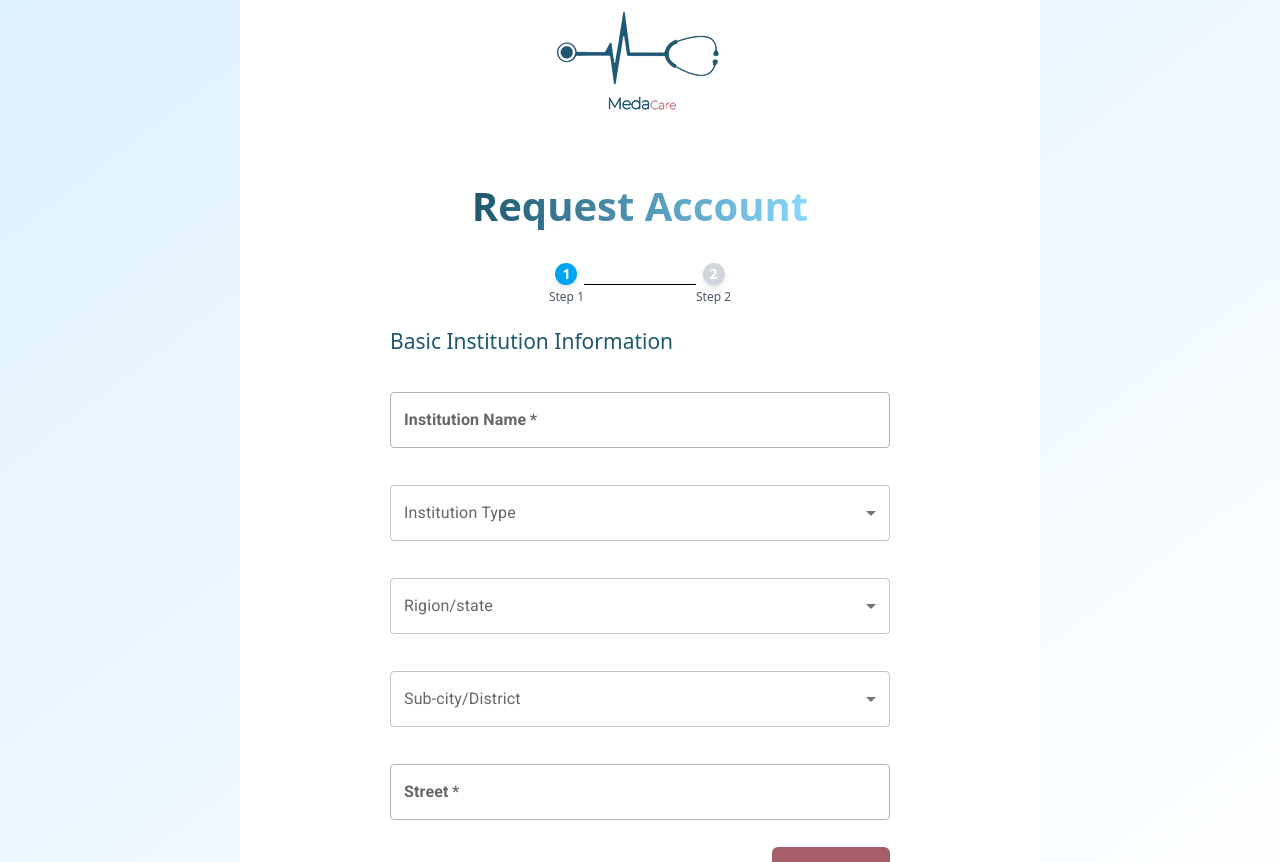
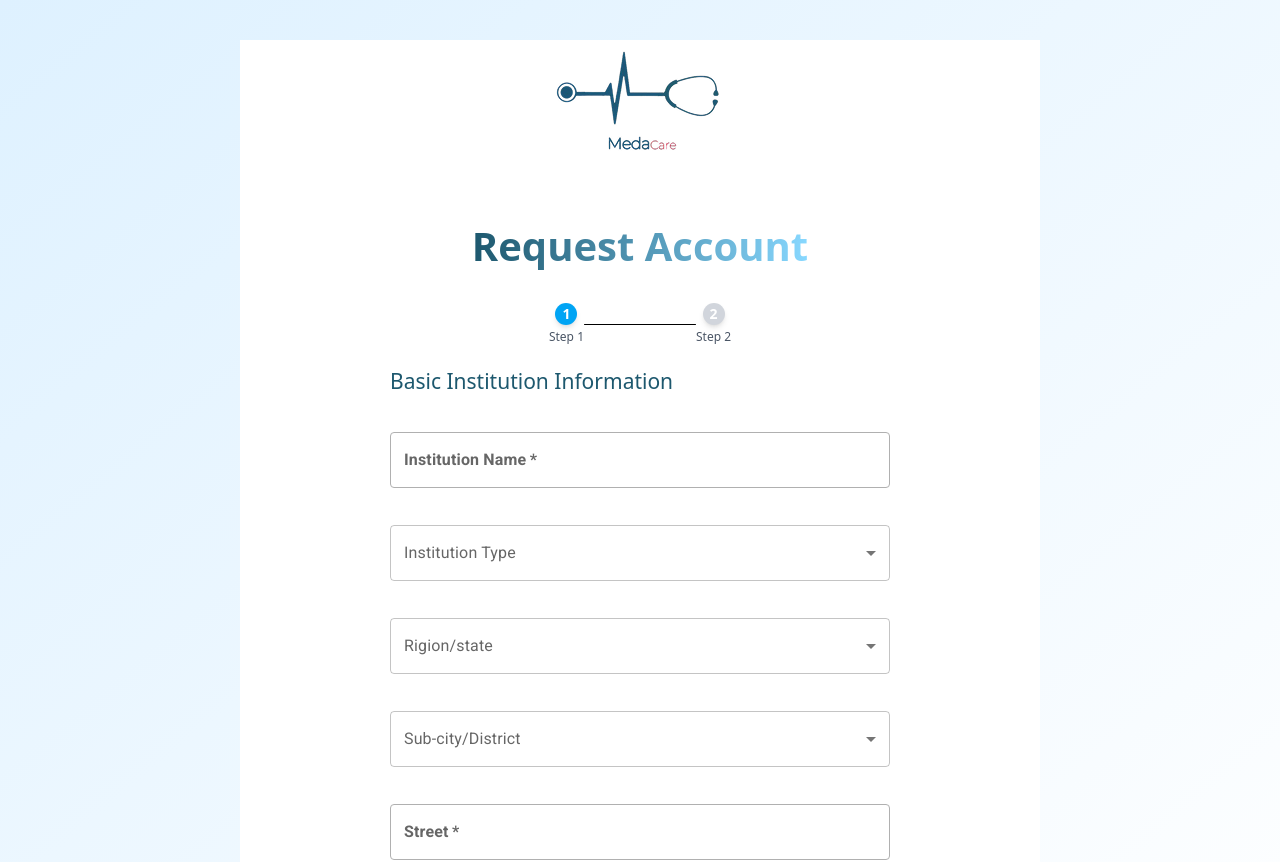
Before and after one commit to mindahun21/medaCare-FE, a React (Vite) app: page /institution-request in a window 1280 px wide. Shown: the top 862 px of the page. Built offline with nearby package versions, Linux system fonts and the light colour scheme.

Commit message:
refactor: update on UI Comments 2

```diff
--- a/src/pages/InstitutionRequest.tsx
+++ b/src/pages/InstitutionRequest.tsx
@@ -49,7 +49,7 @@ export default function InstitutionRequest() {
   };
   const handleSubmit = () => {};
   return (
-    <div className="min-h-screen w-full bg-gradient-to-br from-[#DEF1FF] to-[#FFF] flex justify-center items-center overflow-y-auto scrollbar-hide  ">
+    <div className="min-h-screen w-full bg-gradient-to-br from-[#DEF1FF] to-[#FFF] flex justify-center items-center overflow-y-auto scrollbar-hide py-10 ">
       <div className="mx-4 bg-white w-[800px] flex flex-col items-center justify-center px-[150px]">
         <div className=" flex flex-col gap-[11px] justify-center items-center h-full w-full  ">
           <AuthBanner />
```
